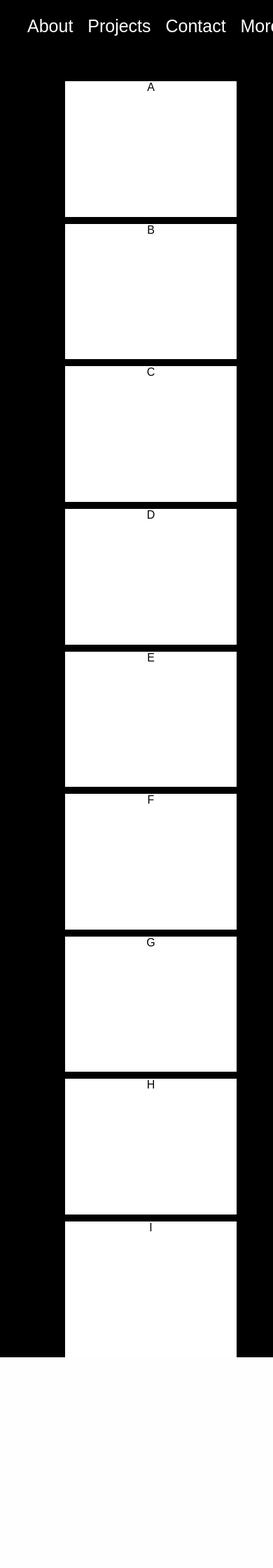
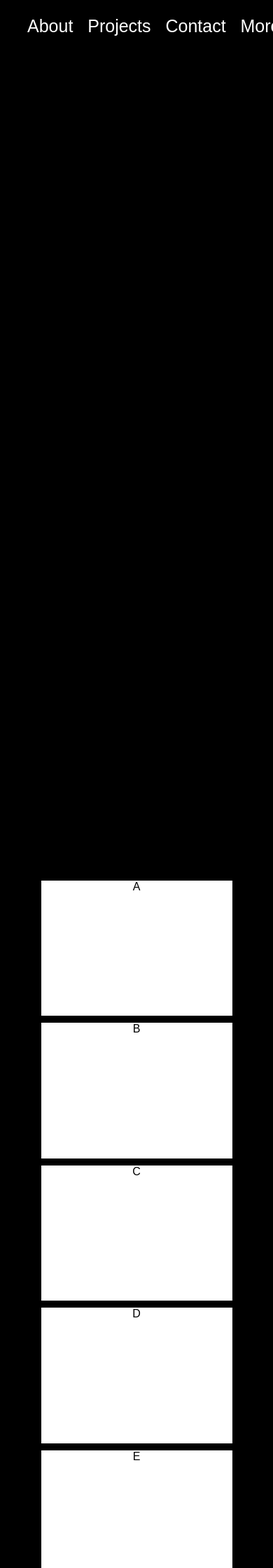
Before and after one commit to im-divyanshu/myWebsite, a Flask app: page /more in a window 390 px wide; the page is wider, and only the part inside the window is pictured. Shown: the top 2240 px of that part at 70% size. Before the commit the page ends 1939 px from the top of that part, so only its background shows below. Run offline with Flask 3, Linux system fonts and the light colour scheme.

Commit message:
improved the more section

```diff
--- a/templates/more.html
+++ b/templates/more.html
@@ -15,17 +15,16 @@
     .card-row{
         display: flex;
         height: 25%;
-        justify-content: space-between;
+        justify-content: space-around;
         align-items: center;
     }
     .card-container{
         height: 89vh;
         max-width: 100vw;
         width: 100vw;
-        padding: 40px;
         display: flex;
         flex-direction: column;
-        justify-content: space-between;
+        justify-content: space-around;
 
     }
     @media (max-width:600px) {
@@ -36,7 +35,9 @@
             flex-direction: column;
             height: 80%;
             gap: 10px;
-            padding-right: 10%;
+        }
+        .card-row1{
+            margin-top: 140vh;
         }
         .card{
             height: 700px;
```
